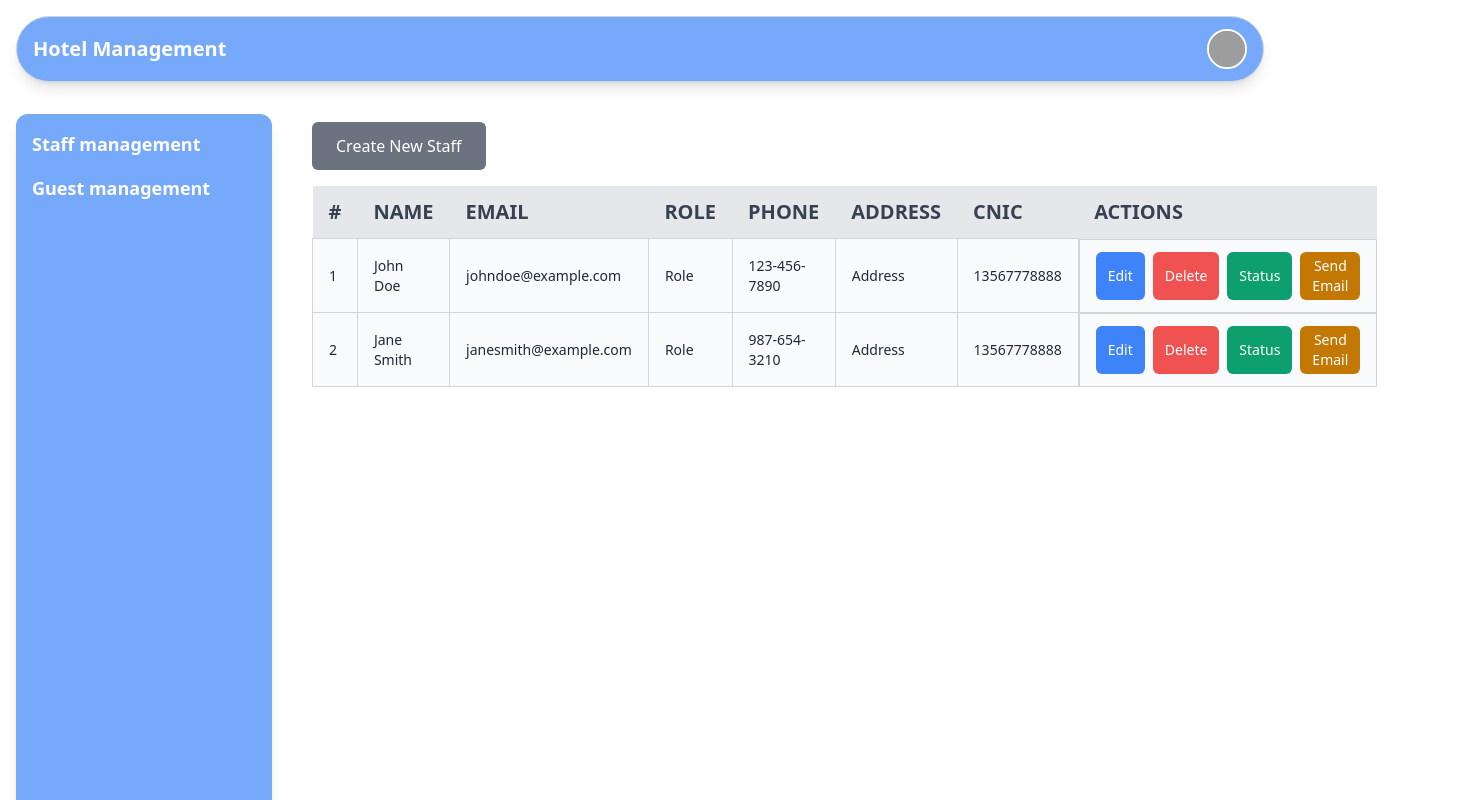
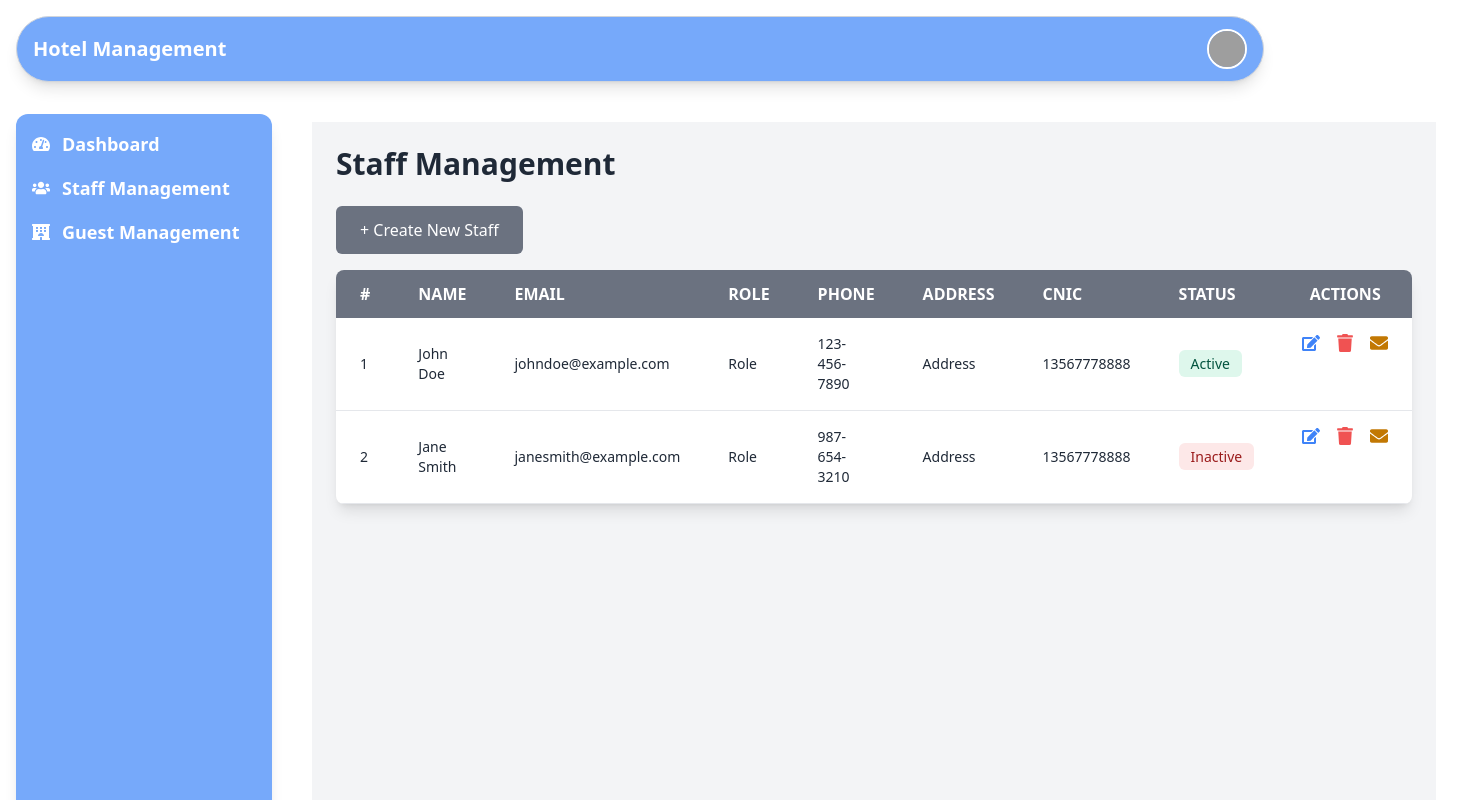
Before and after one commit to farihamustafa/Hotel-management, a React (Vite) app: page /staffmanagement in a window 1280 px wide. Shown: the top 800 px of the page, 1460 px wide, since content can reach past the window. Built offline with nearby package versions, Linux system fonts and the light colour scheme; grey boxes are pictures that could not be loaded.

Commit message:
updated code with react-icon

```diff
--- a/package.json
+++ b/package.json
@@ -14,6 +14,7 @@
     "flowbite-react": "^0.10.2",
     "react": "^18.3.1",
     "react-dom": "^18.3.1",
+    "react-icons": "^5.4.0",
     "react-router-dom": "^7.1.1"
   },
   "devDependencies": {
--- a/src/components/Sidebar.jsx
+++ b/src/components/Sidebar.jsx
@@ -1,20 +1,25 @@
 import React from 'react';
 import { Link } from 'react-router-dom';
+import { FaTachometerAlt, FaUsers, FaHotel } from 'react-icons/fa';
 
 const SideNavigation = () => {
   return (
     <div className="min-h-screen flex">
-      {/* Side Navigation with margin, color, and rounded border */}
       <nav className="bg-blue-400 rounded-xl shadow-lg w-64 p-4 m-4">
         <ul className="space-y-4">
           <li>
-            <Link to="/staffmanagement" className="block text-white text-lg hover:text-blue-500 font-bold">
-              Staff management
+            <Link to="/dashboard" className="flex items-center text-white text-lg hover:text-blue-500 font-bold">
+              <FaTachometerAlt className="mr-3" /> Dashboard
             </Link>
           </li>
           <li>
-            <Link to="/guestmanagement" className="block text-white text-lg hover:text-blue-500 font-bold">
-              Guest management
+            <Link to="/staffmanagement" className="flex items-center text-white text-lg hover:text-blue-500 font-bold">
+              <FaUsers className="mr-3" /> Staff Management
+            </Link>
+          </li>
+          <li>
+            <Link to="/guestmanagement" className="flex items-center text-white text-lg hover:text-blue-500 font-bold">
+              <FaHotel className="mr-3" /> Guest Management
             </Link>
           </li>
         </ul>
--- a/src/pages/Staffmanagement.jsx
+++ b/src/pages/Staffmanagement.jsx
@@ -1,75 +1,80 @@
 import React from 'react';
+import { FaTrash, FaEdit, FaEnvelope } from 'react-icons/fa';
 
 function Staffmanagement() {
   return (
-    <div>
-      {/* Create New Staff Button */}
+    <div className="p-6 bg-gray-100 min-h-screen">
+      <div className="mb-6">
+        <h1 className="text-3xl font-bold text-gray-800">Staff Management</h1>
+      </div>
+
       <div className="mb-4">
         <button className="px-6 py-3 bg-gray-500 text-white rounded-md hover:bg-gray-600 transition duration-300">
-          Create New Staff
+          + Create New Staff
         </button>
       </div>
 
-      {/* Table (Responsive) */}
-      <div className="overflow-x-auto min-w-full">
-        <table className="w-full text-sm text-left rtl:text-right text-gray-800 dark:text-gray-400">
-          <thead className="text-xl text-gray-700 uppercase bg-gray-200 dark:text-gray-400">
+      <div className="overflow-x-auto rounded-lg shadow-lg bg-white">
+        <table className="min-w-full text-sm text-left text-gray-800">
+          <thead className="bg-gray-500 text-white text-base uppercase">
             <tr>
-              <th className="px-4 py-3">#</th>
-              <th className="px-4 py-3">Name</th>
-              <th className="px-4 py-3">Email</th>
-              <th className="px-4 py-3">Role</th>
-              <th className="px-4 py-3">Phone</th>
-              <th className="px-4 py-3">Address</th>
-              <th className="px-4 py-3">CNIC</th>
-              <th className="px-4 py-3">Actions</th>
+              <th className="px-6 py-3">#</th>
+              <th className="px-6 py-3">Name</th>
+              <th className="px-6 py-3">Email</th>
+              <th className="px-6 py-3">Role</th>
+              <th className="px-6 py-3">Phone</th>
+              <th className="px-6 py-3">Address</th>
+              <th className="px-6 py-3">CNIC</th>
+              <th className="px-6 py-3">Status</th>
+              <th className="px-6 py-3 text-center">Actions</th>
             </tr>
           </thead>
           <tbody>
-            <tr className="bg-gray-50 hover:bg-gray-100 transition-colors">
-              <td className="px-4 py-3 border border-gray-300">1</td>
-              <td className="px-4 py-3 border border-gray-300">John Doe</td>
-              <td className="px-4 py-3 border border-gray-300">johndoe@example.com</td>
-              <td className="px-4 py-3 border border-gray-300">Role</td>
-              <td className="px-4 py-3 border border-gray-300">123-456-7890</td>
-              <td className="px-4 py-3 border border-gray-300 text-left">Address</td>
-              <td className="px-4 py-3 border border-gray-300">13567778888</td>
-              <td className="px-4 py-3 border border-gray-300 flex space-x-2">
-                <button className="px-3 py-1 bg-blue-500 text-white rounded-md hover:bg-blue-600 transition duration-300">
-                  Edit
+            <tr className="border-b hover:bg-gray-100 transition">
+              <td className="px-6 py-4">1</td>
+              <td className="px-6 py-4">John Doe</td>
+              <td className="px-6 py-4">johndoe@example.com</td>
+              <td className="px-6 py-4">Role</td>
+              <td className="px-6 py-4">123-456-7890</td>
+              <td className="px-6 py-4">Address</td>
+              <td className="px-6 py-4">13567778888</td>
+              <td className="px-6 py-4">
+                <span className="px-3 py-1 bg-green-100 text-green-800 rounded-md">
+                  <button>Active</button></span>
+              </td>
+              <td className="px-6 py-4 flex justify-center items-center space-x-4">
+                <button className="text-blue-500 hover:text-blue-700" title="Edit">
+                  <FaEdit size={18} />
                 </button>
-                <button className="px-3 py-1 bg-red-500 text-white rounded-md hover:bg-red-600 transition duration-300">
-                  Delete
+                <button className="text-red-500 hover:text-red-700" title="Delete">
+                  <FaTrash size={18} />
                 </button>
-                <button className="px-3 py-1 bg-green-500 text-white rounded-md hover:bg-green-600 transition duration-300">
-                  Status
-                </button>
-                <button className="px-3 py-1 bg-yellow-500 text-white rounded-md hover:bg-yellow-600 transition duration-300">
-                  Send Email
+                <button className="text-yellow-500 hover:text-yellow-700" title="Send Email">
+                  <FaEnvelope size={18} />
                 </button>
               </td>
             </tr>
-            <tr className="bg-gray-50 hover:bg-gray-100 transition-colors">
-              <td className="px-4 py-3 border border-gray-300">2</td>
-              <td className="px-4 py-3 border border-gray-300">Jane Smith</td>
-              <td className="px-4 py-3 border border-gray-300">janesmith@example.com</td>
-              <td className="px-4 py-3 border border-gray-300">Role</td>
 
-              <td className="px-4 py-3 border border-gray-300">987-654-3210</td>
-              <td className="px-4 py-3 border border-gray-300">Address</td>
-              <td className="px-4 py-3 border border-gray-300">13567778888</td>
-              <td className="px-4 py-3 border border-gray-300 flex space-x-2">
-                <button className="px-3 py-1 bg-blue-500 text-white rounded-md hover:bg-blue-600 transition duration-300">
-                  Edit
+            <tr className="border-b hover:bg-gray-100 transition">
+              <td className="px-6 py-4">2</td>
+              <td className="px-6 py-4">Jane Smith</td>
+              <td className="px-6 py-4">janesmith@example.com</td>
+              <td className="px-6 py-4">Role</td>
+              <td className="px-6 py-4">987-654-3210</td>
+              <td className="px-6 py-4">Address</td>
+              <td className="px-6 py-4">13567778888</td>
+              <td className="px-6 py-4">
+                <span className="px-3 py-1 bg-red-100 text-red-800 rounded-md">Inactive</span>
+              </td>
+              <td className="px-6 py-4 flex justify-center items-center space-x-4">
+                <button className="text-blue-500 hover:text-blue-700" title="Edit">
+                  <FaEdit size={18} />
                 </button>
-                <button className="px-3 py-1 bg-red-500 text-white rounded-md hover:bg-red-600 transition duration-300">
-                  Delete
+                <button className="text-red-500 hover:text-red-700" title="Delete">
+                  <FaTrash size={18} />
                 </button>
-                <button className="px-3 py-1 bg-green-500 text-white rounded-md hover:bg-green-600 transition duration-300">
-                  Status
-                </button>
-                <button className="px-3 py-1 bg-yellow-500 text-white rounded-md hover:bg-yellow-600 transition duration-300">
-                  Send Email
+                <button className="text-yellow-500 hover:text-yellow-700" title="Send Email">
+                  <FaEnvelope size={18} />
                 </button>
               </td>
             </tr>
```
Also changed, not shown: 1 other file (tests, documents, lock files or other folders).
